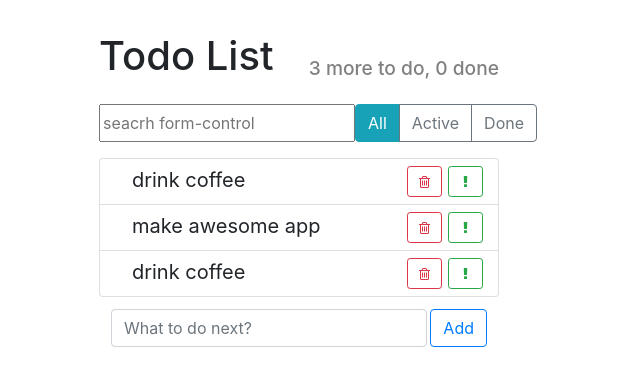
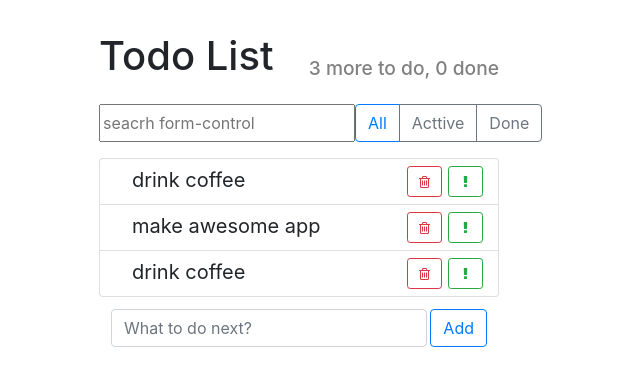
Before and after one commit to kyaune/TodoListApp, a React (Create React App) app: page / in a window 1280 px wide. Shown: the top 386 px of the page, without its empty margins (341-981 px from the left). Built offline with nearby package versions, Linux system fonts and the light colour scheme.

Commit message:
added task status filter

```diff
--- a/src/Components/app/app.jsx
+++ b/src/Components/app/app.jsx
@@ -16,9 +16,8 @@ class App extends React.Component {
         this.createTodoItem("make awesome app"),
         this.createTodoItem("drink coffee")
       ],
-      // todosFiltered: this.todoData,
-      addItemValue: "",
-      searchText: ""
+      searchText: "",
+      filter: "all"
     };
   }
   createTodoItem = label => {
@@ -90,21 +89,42 @@ class App extends React.Component {
   onSearch = text => {
     this.setState({
       searchText: text
-      //todosFiltered: todosFilteredNew
+    });
+  };
+  filterTasks(items) {
+    const { filter } = this.state;
+    switch (filter) {
+      case "all":
+        return items;
+      case "active":
+        return items.filter(item => !item.done);
+      case "done":
+        return items.filter(item => item.done);
+      default:
+        return items;
+    }
+  }
+  onFilterChange = term => {
+    this.setState({
+      filter: term
     });
   };
   render() {
+    const { todoData, searchText, filter } = this.state;
     const doneCount = this.state.todoData.filter(el => el.done).length;
     const todoCount = this.state.todoData.length - doneCount;
-    const todosFiltered = this.state.todoData.filter(item =>
-      item.label.startsWith(this.state.searchText)
+    const todosFiltered = this.filterTasks(
+      todoData.filter(item => item.label.startsWith(searchText))
     );
     return (
       <div className="todo-app">
         <AppHeader toDo={todoCount} done={doneCount} />
         <div className="top-panel d-flex">
           <SearchPanel onSearch={this.onSearch} />
-          <ItemStatusFilter />
+          <ItemStatusFilter
+            filter={filter}
+            onFilterChange={this.onFilterChange}
+          />
         </div>
 
         <TodoList
@@ -112,7 +132,7 @@ class App extends React.Component {
           onDeleted={this.deleteItem}
           onToggleImportant={this.onToggleImportant}
           onToggleDone={this.onToggleDone}
-          text={this.state.searchText}
+          text={searchText}
         />
         <AddItemButton addItem={this.addItem} />
       </div>
--- a/src/Components/item-status-filter/item-status-filter.jsx
+++ b/src/Components/item-status-filter/item-status-filter.jsx
@@ -3,20 +3,29 @@ import React from "react";
 import "./item-status-filter.css";
 
 class ItemStatusFilter extends React.Component {
+  buttons = [
+    { name: "all", label: "All" },
+    { name: "active", label: "Acttive" },
+    { name: "done", label: "Done" }
+  ];
+  //onClick = e => {};
   render() {
-    return (
-      <div className="btn-group">
-        <button type="button" className="btn btn-info">
-          All
+    const { filter, onFilterChange } = this.props;
+    const buttons = this.buttons.map(({ name, label }) => {
+      const isActive = filter === name;
+      const style = isActive ? "btn-outline-primary" : "btn-outline-secondary";
+      return (
+        <button
+          type="button"
+          className={`btn ${style}`}
+          key={name}
+          onClick={() => onFilterChange(name)}
+        >
+          {label}
         </button>
-        <button type="button" className="btn btn-outline-secondary">
-          Active
-        </button>
-        <button type="button" className="btn btn-outline-secondary">
-          Done
-        </button>
-      </div>
-    );
+      );
+    });
+    return <div className="btn-group">{buttons}</div>;
   }
 }
 
```
